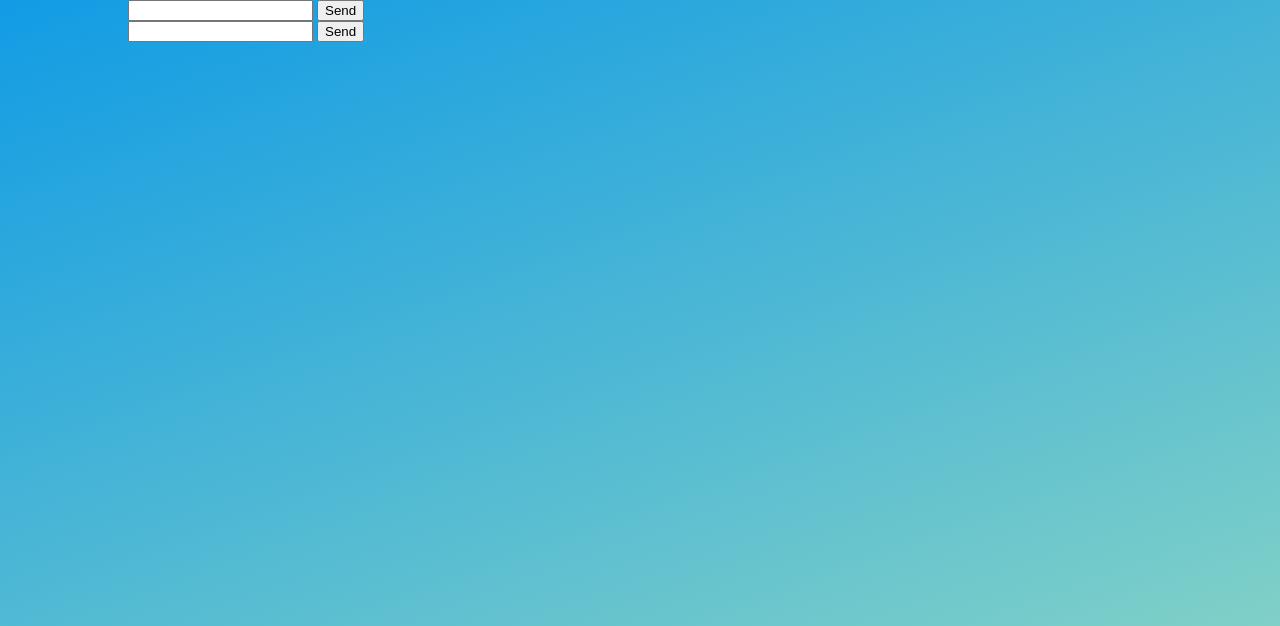
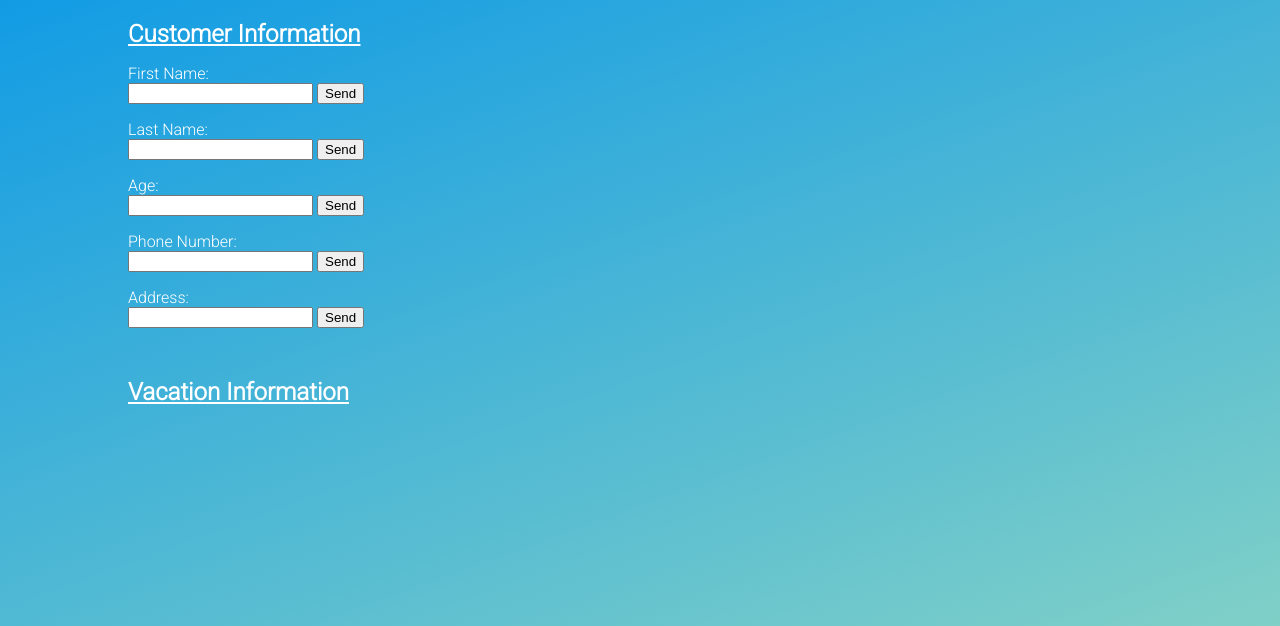
Before and after one commit to adithyav09/Database-Project.github.io, a Node server app: template templates/booking.html in a window 1280 px wide. Shown: the part 174-800 px from the top of the page. Run offline with Node 20, Linux system fonts and the light colour scheme; the template is opened without the code that fills it, so the values that code supplies are empty.

Commit message:
Created the form

```diff
--- a/public/booking-style.css
+++ b/public/booking-style.css
@@ -49,3 +49,37 @@ nav a {
     font-family: 'Big Shoulders Display', cursive;
     color: white;
 }
+
+.customerbox h2 {
+    font-size: 1.5rem;
+    margin-bottom: auto;
+    font-family: 'Roboto', sans-serif;
+    color: white;
+    text-decoration: underline;
+}
+
+.customerbox p {
+    font-size: 1rem;
+    margin-bottom: auto;
+    font-family: 'Roboto', sans-serif;
+    color: white;
+}
+
+.vacationbox{
+    padding-top: 30px;
+}
+
+.vacationbox h2 {
+    font-size: 1.5rem;
+    margin-bottom: auto;
+    font-family: 'Roboto', sans-serif;
+    color: white;
+    text-decoration: underline;
+}
+
+.vacationbox p {
+    font-size: 1rem;
+    margin-bottom: auto;
+    font-family: 'Roboto', sans-serif;
+    color: white;
+}
--- a/public/index-style.css
+++ b/public/index-style.css
@@ -57,7 +57,7 @@ nav a {
     padding-right:10px;
 }
 
-h1 {
+.container h1 {
     padding-left: 40px;
     text-align: left;
     font-size: 80px;
--- a/templates/booking.html
+++ b/templates/booking.html
@@ -12,6 +12,9 @@
     <!-- FONTS -->
     <link rel="preconnect" href="https://fonts.gstatic.com">
     <link href="https://fonts.googleapis.com/css2?family=Big+Shoulders+Display&display=swap" rel="stylesheet">
+
+    <link rel="preconnect" href="https://fonts.gstatic.com">
+    <link href="https://fonts.googleapis.com/css2?family=Roboto:wght@300&display=swap" rel="stylesheet">
 </head>
 <body>
 
@@ -28,8 +31,43 @@
             <a href="vacations.html">VACATIONS</a>
         </nav>
 
-        <form action="/test/post-username" method="POST"> <input type="text" name="username"> <button          type="submit"> Send </button> </form>
-        <form action="/test/post-username" method="POST"> <input type="text" name="username"> <button          type="submit"> Send </button> </form>
+        <main>
+            <div class="customerbox">
+                <h2>Customer Information</h2>
+                <p>First Name:</p>
+                <form action="/test/post-username" method="POST"> <input type="text" name="username"> <button          type="submit"> Send </button> </form>
+
+                <p>Last Name:</p>
+                <form action="/test/post-username" method="POST"> <input type="text" name="username"> <button          type="submit"> Send </button> </form>
+
+                <p>Age:</p>
+                <form action="/test/post-username" method="POST"> <input type="text" name="username"> <button          type="submit"> Send </button> </form>
+
+                <p>Phone Number:</p>
+                <form action="/test/post-username" method="POST"> <input type="text" name="username"> <button          type="submit"> Send </button> </form>
+
+                <p>Address:</p>
+                <form action="/test/post-username" method="POST"> <input type="text" name="username"> <button          type="submit"> Send </button> </form>
+
+            </div>
+
+
+            <div class="vacationbox">
+                <h2>Vacation Information</h2>
+
+
+
+
+
+
+
+
+
+
+
+            </div>
+
+        </main>
     </div>
 
 </body>
```
